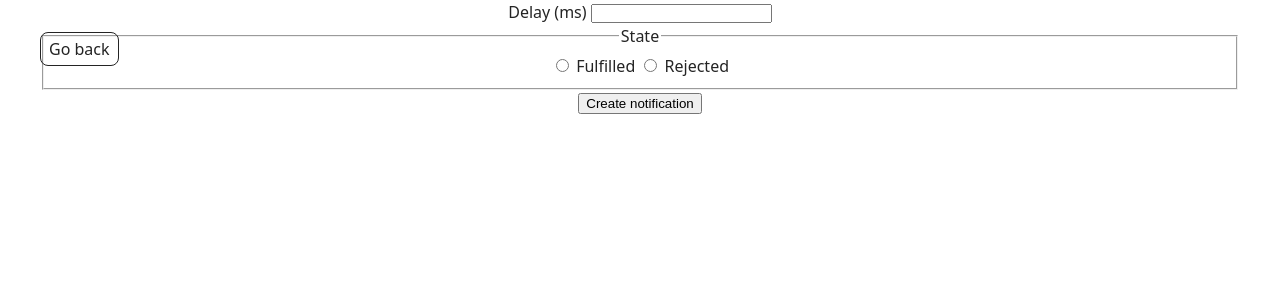
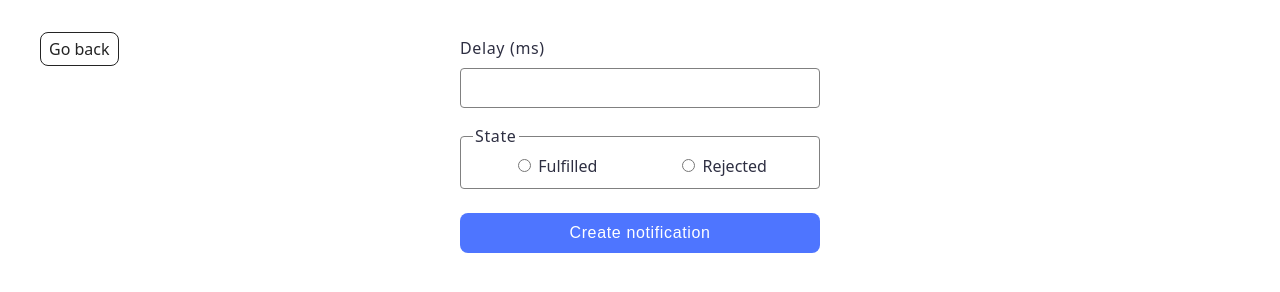
Before and after one commit to tetiana-tkachuk/goit-js-hw-10, a website built with Vite: page src/2-snackbar.html in a window 1280 px wide. Built offline with nearby package versions, Linux system fonts and the light colour scheme.

Commit message:
Add snackbar styles

```diff
--- /dev/null
+++ b/src/css/2-snackbar.css
@@ -0,0 +1,73 @@
+.form {
+  max-width: 360px;
+  padding: 36px;
+  margin: 0 auto;
+  color: #2e2f42;
+}
+
+.form > label {
+  margin-bottom: 16px;
+  display: block;
+  text-align: start;
+  width: 100%;
+  letter-spacing: 0.04em;
+}
+
+.delay-input {
+  box-sizing: border-box;
+  width: 100%;
+  height: 40px;
+  padding: 8px 16px;
+  margin-top: 8px;
+  border: 1px solid #808080;
+  border-radius: 4px;
+  font-size: 16px;
+  line-height: 1.5;
+
+  &:hover {
+    border-color: #000000;
+  }
+}
+
+fieldset {
+  display: flex;
+  justify-content: space-around;
+  margin-bottom: 24px;
+  margin-left: 0;
+  margin-right: 0;
+  text-align: left;
+  border: 1px solid #808080;
+  border-radius: 4px;
+
+  &:hover {
+    border-color: #000000;
+  }
+}
+
+legend {
+  letter-spacing: 0.04em;
+  align-content: flex-start;
+}
+
+.radio-input {
+  accent-color: #4e75ff;
+}
+
+.form-btn {
+  display: inline-block;
+  width: 100%;
+  height: 40px;
+  border: none;
+  border-radius: 8px;
+  background-color: #4e75ff;
+  font-weight: 500;
+  font-size: 16px;
+  line-height: 1.5;
+  letter-spacing: 0.04em;
+  color: #fff;
+
+  &:hover,
+  &:focus {
+    background-color: #6c8cff;
+  }
+}
--- a/src/css/styles.css
+++ b/src/css/styles.css
@@ -14,3 +14,4 @@
 @import url('./back-link.css');
 @import url('./nav.css');
 @import url('./1-timer.css');
+@import url('./2-snackbar.css');
```
